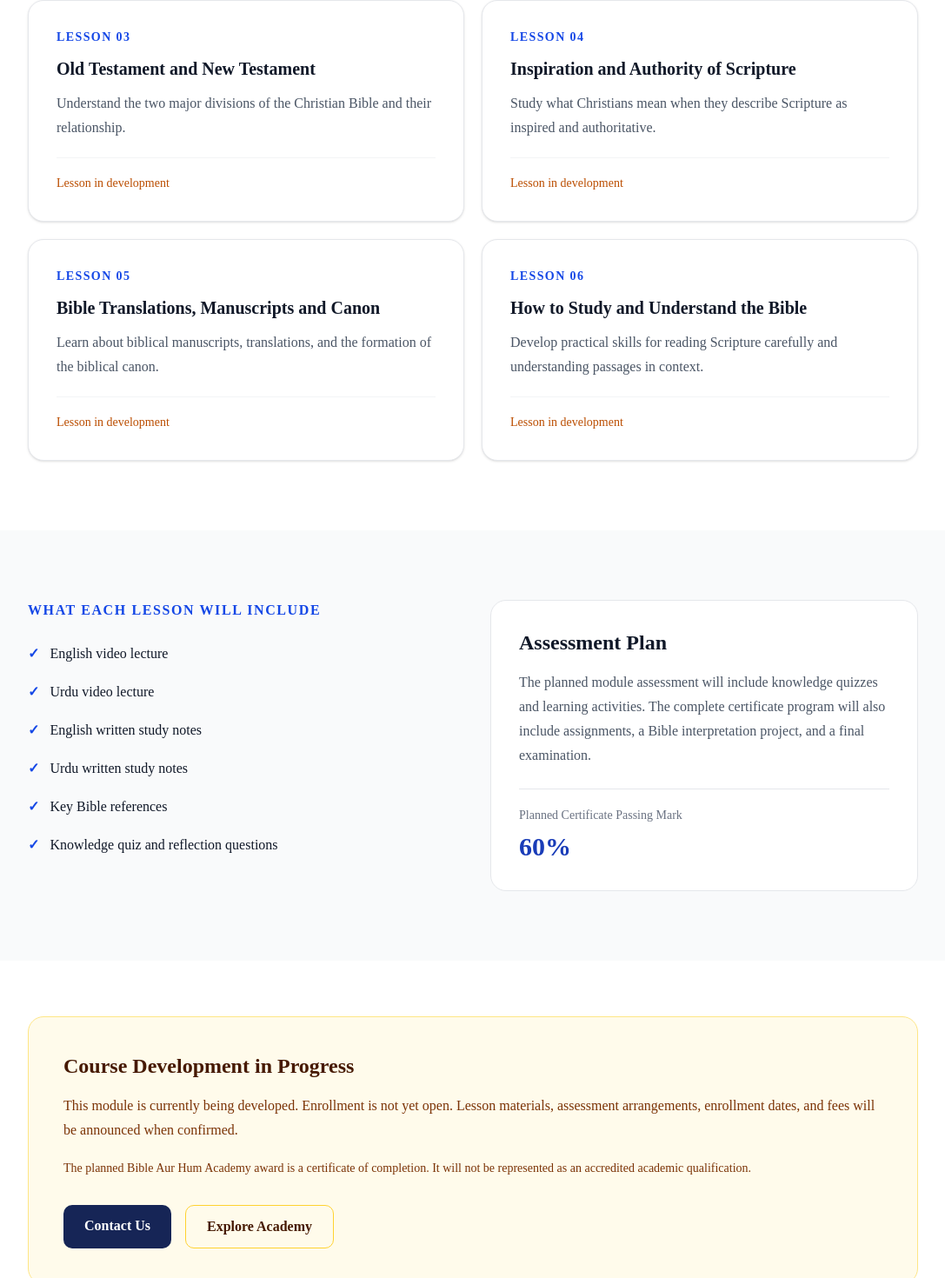
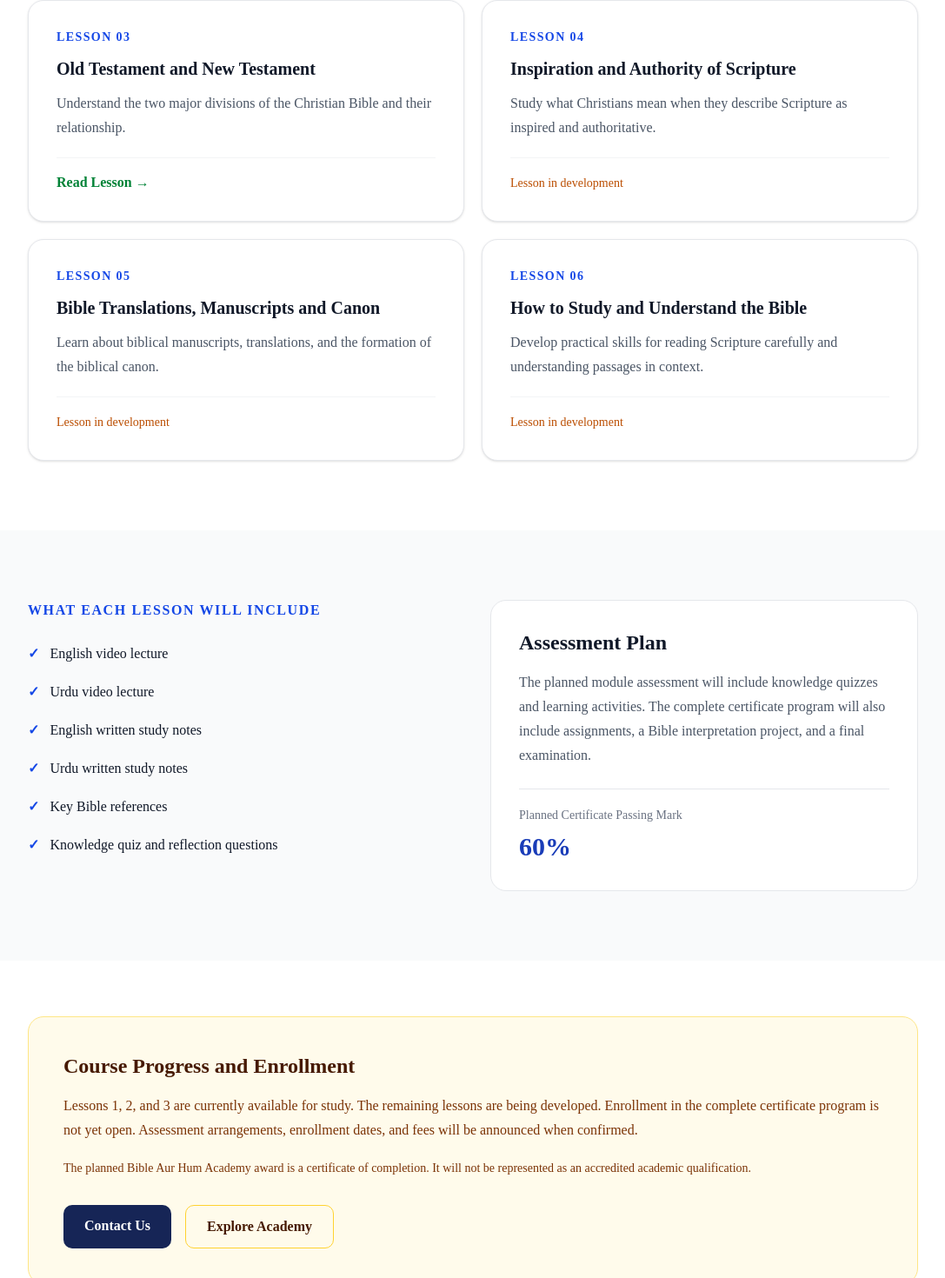
Before and after one commit to bibleaurhum/Bible-Aur-Hum-Ministries-Website, a Next.js app: page /academy/introduction-to-the-bible in a window 1280 px wide. Shown: the part 2469-3939 px from the top of the page at 87% size, without its empty margins (96-1183 px from the left). Built offline with nearby package versions, Linux system fonts and the light colour scheme.

Commit message:
Update Bible course lesson availability

```diff
--- a/app/academy/introduction-to-the-bible/page.tsx
+++ b/app/academy/introduction-to-the-bible/page.tsx
@@ -102,9 +102,9 @@ const content = {
       "The planned module assessment will include knowledge quizzes and learning activities. The complete certificate program will also include assignments, a Bible interpretation project, and a final examination.",
     passing: "Planned Certificate Passing Mark",
     passingValue: "60%",
-    development: "Course Development in Progress",
+    development: "Course Progress and Enrollment",
     developmentText:
-      "This module is currently being developed. Enrollment is not yet open. Lesson materials, assessment arrangements, enrollment dates, and fees will be announced when confirmed.",
+  "Lessons 1, 2, and 3 are currently available for study. The remaining lessons are being developed. Enrollment in the complete certificate program is not yet open. Assessment arrangements, enrollment dates, and fees will be announced when confirmed.",
 qualification:
       "The planned Bible Aur Hum Academy award is a certificate of completion. It will not be represented as an accredited academic qualification.",
     contact: "Contact Us",
@@ -207,9 +207,9 @@ const content = {
       "اس ماڈیول کی مجوزہ جانچ میں علمی کوئز اور تعلیمی سرگرمیاں شامل ہوں گی۔ مکمل سرٹیفکیٹ پروگرام میں اسائنمنٹس، بائبل کی تشریح کا ایک عملی منصوبہ اور آخری امتحان بھی شامل ہوگا۔",
     passing: "سرٹیفکیٹ کے لیے مجوزہ کامیابی کا معیار",
     passingValue: "60%",
-    development: "کورس کی تیاری جاری ہے",
+    development: "کورس کی پیش رفت اور داخلے",
     developmentText:
-      "اس ماڈیول کی تیاری جاری ہے۔ داخلے ابھی شروع نہیں ہوئے۔ اسباق کا مواد، امتحانی انتظامات، داخلے کی تاریخیں اور فیس کی تفصیلات کی تصدیق کے بعد اعلان کیا جائے گا۔",
+  "اسباق 1، 2 اور 3 مطالعے کے لیے دستیاب ہیں۔ باقی اسباق کی تیاری جاری ہے۔ مکمل سرٹیفکیٹ پروگرام کے لیے داخلے ابھی شروع نہیں ہوئے۔ امتحانی انتظامات، داخلے کی تاریخوں اور فیس کی تفصیلات کی تصدیق کے بعد اعلان کیا جائے گا۔",
 qualification:
       "بائبل اور ہم اکیڈمی کی مجوزہ سند تکمیلِ کورس کا سرٹیفکیٹ ہوگی۔ اسے تسلیم شدہ تعلیمی ڈگری یا ایکریڈیٹڈ تعلیمی سند کے طور پر پیش نہیں کیا جائے گا۔",
     contact: "رابطہ کریں",
@@ -367,6 +367,7 @@ export default function IntroductionToTheBiblePage() {
         </div>
       </section>
 
+
       {/* Lessons */}
       <section className="px-6 py-16 sm:py-20">
         <div className="mx-auto max-w-5xl">
@@ -383,13 +384,21 @@ export default function IntroductionToTheBiblePage() {
           </p>
 
           <div className="mt-10 grid gap-5 md:grid-cols-2">
-            {t.lessonNames.map((lesson, index) => (
+            {t.lessonNames.map((lesson, index) => {
+              const completedLessons = [1, 2, 3];
+              const isAvailable = completedLessons.includes(index + 1);
+
+              const lessonUrl = `/academy/introduction-to-the-bible/lesson-${index + 1}`;
+
+              return (
                 <article
                   key={lesson.urdu}
                   className="rounded-2xl border border-gray-200 bg-white p-6 shadow-sm sm:p-8"
                 >
                   <p className="text-sm font-bold tracking-widest text-blue-700">
-                  {isUrdu ? `سبق ${index + 1}` : `LESSON ${String(index + 1).padStart(2, "0")}`}
+                    {isUrdu
+                      ? `سبق ${index + 1}`
+                      : `LESSON ${String(index + 1).padStart(2, "0")}`}
                   </p>
 
                   <h3 className="mt-3 text-xl font-bold">
@@ -401,12 +410,22 @@ export default function IntroductionToTheBiblePage() {
                   </p>
 
                   <div className="mt-5 border-t border-gray-100 pt-4">
+                    {isAvailable ? (
+                      <Link
+                        href={lessonUrl}
+                        className="inline-flex items-center gap-2 font-semibold text-green-700 transition hover:text-green-900"
+                      >
+                        {isUrdu ? "سبق پڑھیں ←" : "Read Lesson →"}
+                      </Link>
+                    ) : (
                       <span className="text-sm font-medium text-amber-700">
                         {isUrdu ? "تیاری جاری ہے" : "Lesson in development"}
                       </span>
+                    )}
                   </div>
                 </article>
-            ))}
+              );
+            })}
           </div>
         </div>
       </section>
```
Lines whose indentation alone changed are shown as unchanged.
